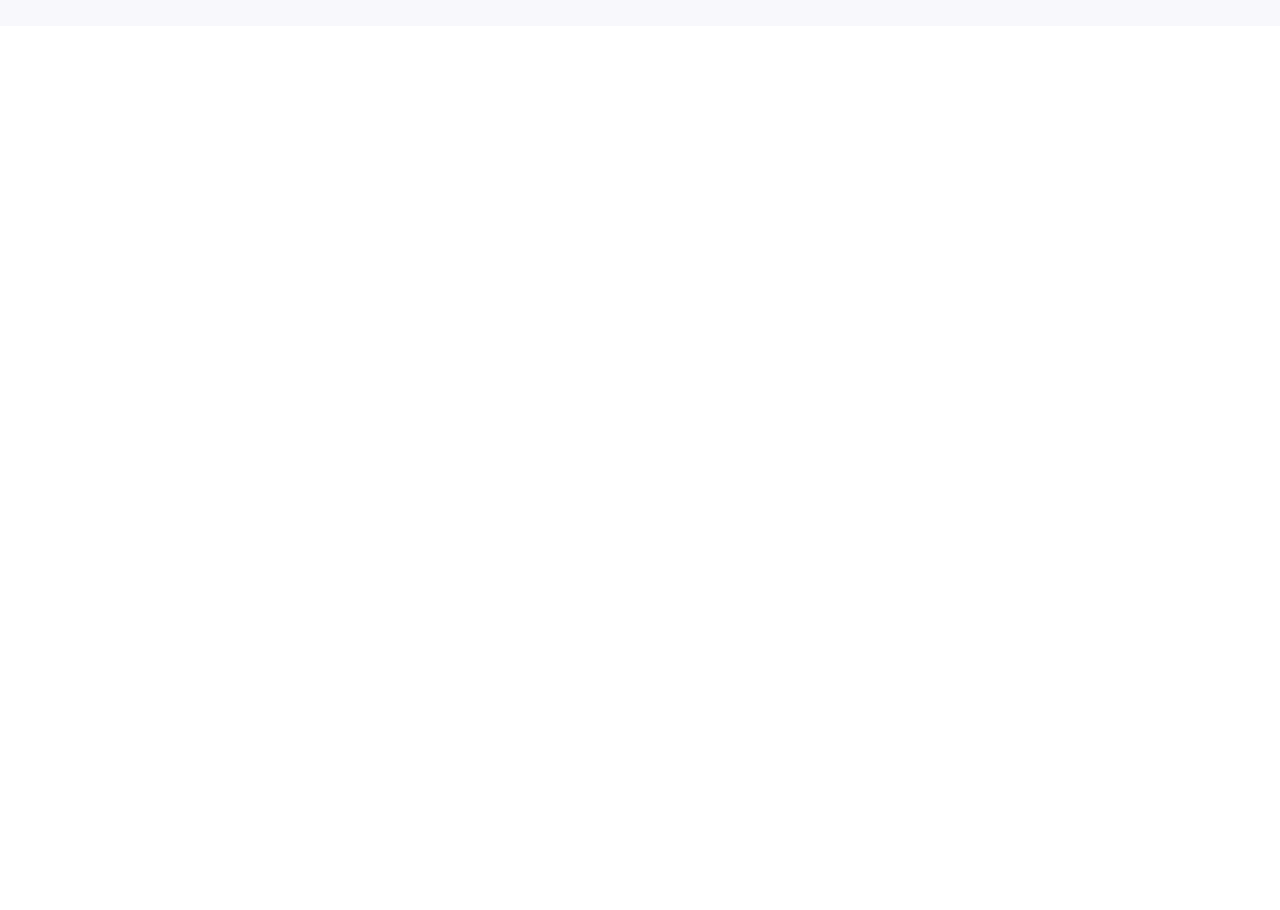
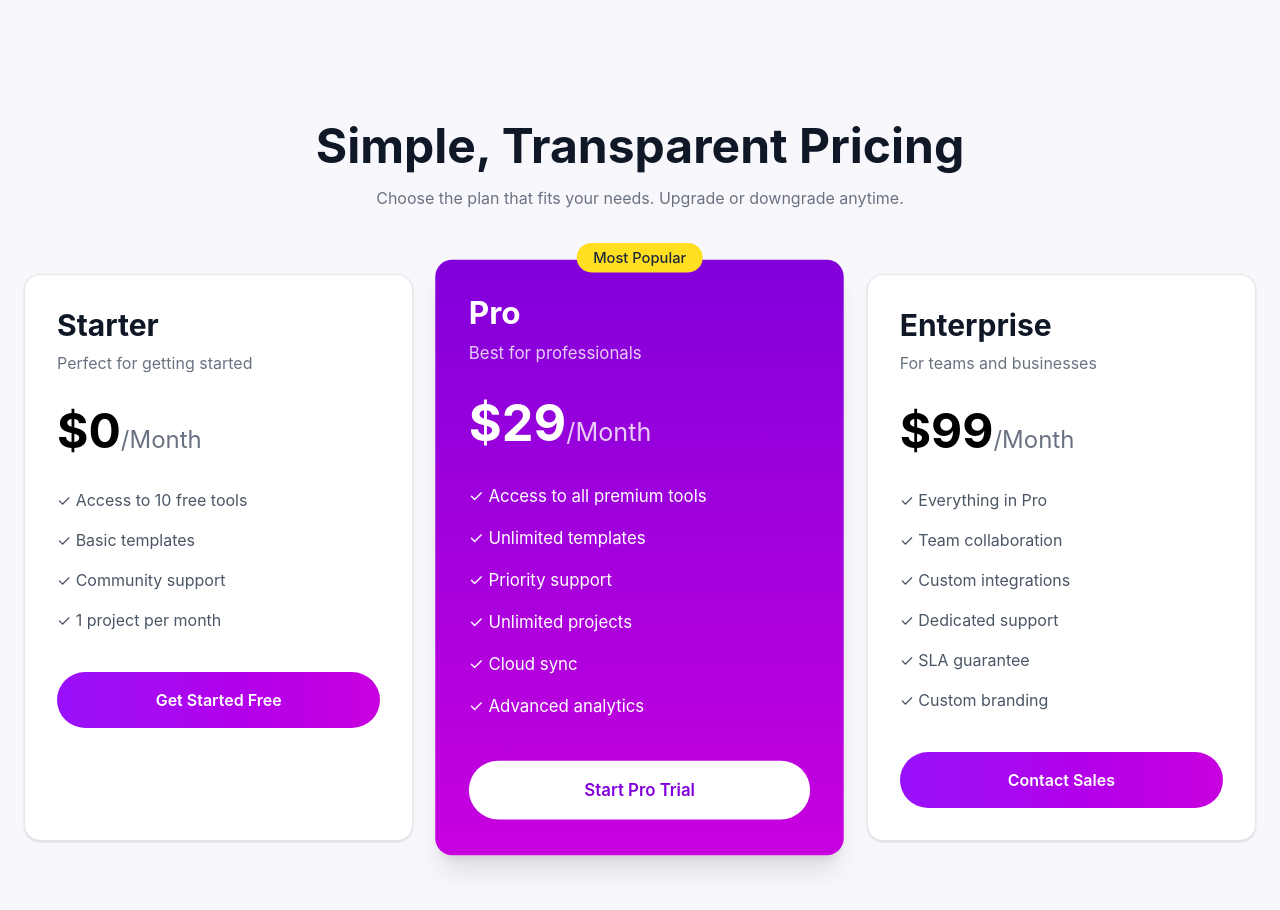
Before and after one commit to MzahiidBD/zah-digitools-platform, a React (Vite) app: page / in a window 1280 px wide. Shown: the part 2820-3730 px from the top of the page. Before the commit the page ends 2846 px from the top, so only its background shows below. Built offline with nearby package versions, Linux system fonts and the light colour scheme.

Commit message:
added pricingsection

```diff
--- a/src/App.jsx
+++ b/src/App.jsx
@@ -4,6 +4,7 @@ import Hero from "./components/Hero";
 import Stats from "./components/Stats";
 import MainSection from "./components/MainSection";
 import StepsSection from "./components/StepsSection";
+import PricingSection from "./components/PricingSection";
 
 function App() {
   const [cart, setCart] = useState([]);
@@ -13,8 +14,12 @@ function App() {
       <Navbar cart={cart} />
       <Hero />
       <Stats />
-      <MainSection cart={cart} setCart={setCart} />
+      <MainSection
+        cart={cart}
+        setCart={setCart}
+      />
       <StepsSection />
+      <PricingSection />
     </div>
   );
 }
--- /dev/null
+++ b/src/components/PricingSection.jsx
@@ -0,0 +1,121 @@
+import React from "react";
+
+const PricingSection = () => {
+  return (
+    <section className="w-full bg-[#f8f8fc] py-24">
+      <div className="max-w-7xl mx-auto px-6">
+
+        {/* Title */}
+        <div className="text-center mb-16">
+          <h2 className="text-5xl font-bold text-gray-900 mb-4">
+            Simple, Transparent Pricing
+          </h2>
+
+          <p className="text-gray-500">
+            Choose the plan that fits your needs. Upgrade or downgrade anytime.
+          </p>
+        </div>
+
+        {/* Pricing Cards */}
+        <div className="grid lg:grid-cols-3 gap-8 items-stretch">
+
+          {/* Starter */}
+          <div className="bg-white rounded-2xl border border-gray-200 shadow-sm p-8">
+            <h3 className="text-3xl font-bold text-gray-900 mb-2">
+              Starter
+            </h3>
+
+            <p className="text-gray-500 mb-8">
+              Perfect for getting started
+            </p>
+
+            <div className="mb-8">
+              <span className="text-5xl font-bold">$0</span>
+              <span className="text-gray-500 text-2xl">/Month</span>
+            </div>
+
+            <ul className="space-y-4 mb-10 text-gray-600">
+              <li>✓ Access to 10 free tools</li>
+              <li>✓ Basic templates</li>
+              <li>✓ Community support</li>
+              <li>✓ 1 project per month</li>
+            </ul>
+
+            <button className="w-full py-4 rounded-full bg-gradient-to-r from-purple-600 to-fuchsia-600 text-white font-semibold hover:scale-105 transition">
+              Get Started Free
+            </button>
+          </div>
+
+
+          {/* Pro (Featured) */}
+          <div className="relative rounded-2xl bg-gradient-to-b from-purple-700 to-fuchsia-600 p-8 text-white shadow-xl scale-105">
+
+            {/* Badge */}
+            <div className="absolute -top-4 left-1/2 -translate-x-1/2 bg-yellow-300 text-gray-800 text-sm font-medium px-4 py-1 rounded-full">
+              Most Popular
+            </div>
+
+            <h3 className="text-3xl font-bold mb-2">
+              Pro
+            </h3>
+
+            <p className="text-white/80 mb-8">
+              Best for professionals
+            </p>
+
+            <div className="mb-8">
+              <span className="text-5xl font-bold">$29</span>
+              <span className="text-2xl text-white/80">/Month</span>
+            </div>
+
+            <ul className="space-y-4 mb-10">
+              <li>✓ Access to all premium tools</li>
+              <li>✓ Unlimited templates</li>
+              <li>✓ Priority support</li>
+              <li>✓ Unlimited projects</li>
+              <li>✓ Cloud sync</li>
+              <li>✓ Advanced analytics</li>
+            </ul>
+
+            <button className="w-full py-4 rounded-full bg-white text-purple-700 font-semibold hover:scale-105 transition">
+              Start Pro Trial
+            </button>
+          </div>
+
+
+          {/* Enterprise */}
+          <div className="bg-white rounded-2xl border border-gray-200 shadow-sm p-8">
+            <h3 className="text-3xl font-bold text-gray-900 mb-2">
+              Enterprise
+            </h3>
+
+            <p className="text-gray-500 mb-8">
+              For teams and businesses
+            </p>
+
+            <div className="mb-8">
+              <span className="text-5xl font-bold">$99</span>
+              <span className="text-gray-500 text-2xl">/Month</span>
+            </div>
+
+            <ul className="space-y-4 mb-10 text-gray-600">
+              <li>✓ Everything in Pro</li>
+              <li>✓ Team collaboration</li>
+              <li>✓ Custom integrations</li>
+              <li>✓ Dedicated support</li>
+              <li>✓ SLA guarantee</li>
+              <li>✓ Custom branding</li>
+            </ul>
+
+            <button className="w-full py-4 rounded-full bg-gradient-to-r from-purple-600 to-fuchsia-600 text-white font-semibold hover:scale-105 transition">
+              Contact Sales
+            </button>
+          </div>
+
+        </div>
+      </div>
+    </section>
+  );
+};
+
+export default PricingSection;
```
